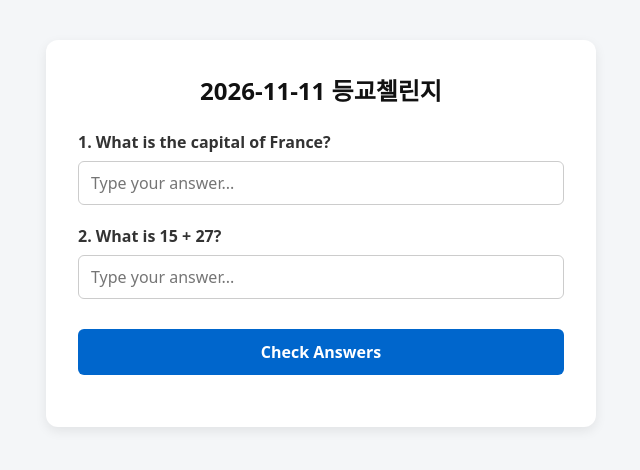
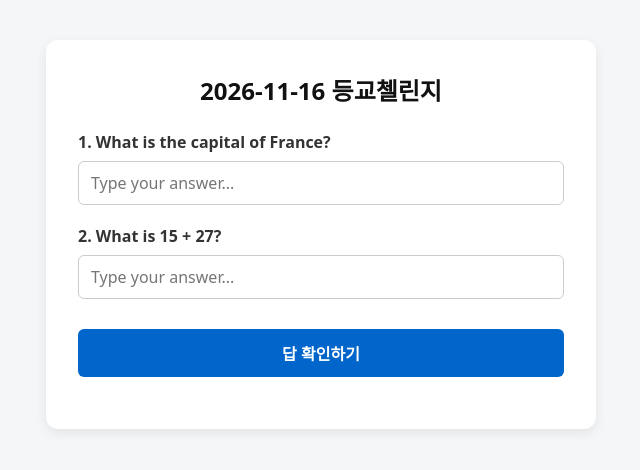
Before and after one commit to yellowtreescodes/Gochon_website, a plain HTML site: page index.html in a window 1280 px wide. Shown: the full height of the page, 319-959 px from the left. Drawn offline with Linux system fonts and the light colour scheme.

Commit message:
Update quiz title and button text in index.html

```diff
--- a/index.html
+++ b/index.html
@@ -24,9 +24,9 @@
 <body>
 
   <div class="card">
-    <h1 id="quiz-title">2026-11-11 등교첼린지</h1>
+    <h1 id="quiz-title">2026-11-16 등교첼린지</h1>
     <form id="quiz-form"></form>
-    <button type="button" onclick="checkAnswers()">Check Answers</button>
+    <button type="button" onclick="checkAnswers()">답 확인하기</button>
     <div id="score"></div>
   </div>
 
@@ -65,7 +65,7 @@
           feedback.className = "feedback correct";
           score++;
         } else {
-          feedback.textContent = `✗ Incorrect (Correct: ${q.answer})`;
+          feedback.textContent = `✗ 틀렸습니다 (정답: ${q.answer})`;
           feedback.className = "feedback incorrect";
         }
       });
```
